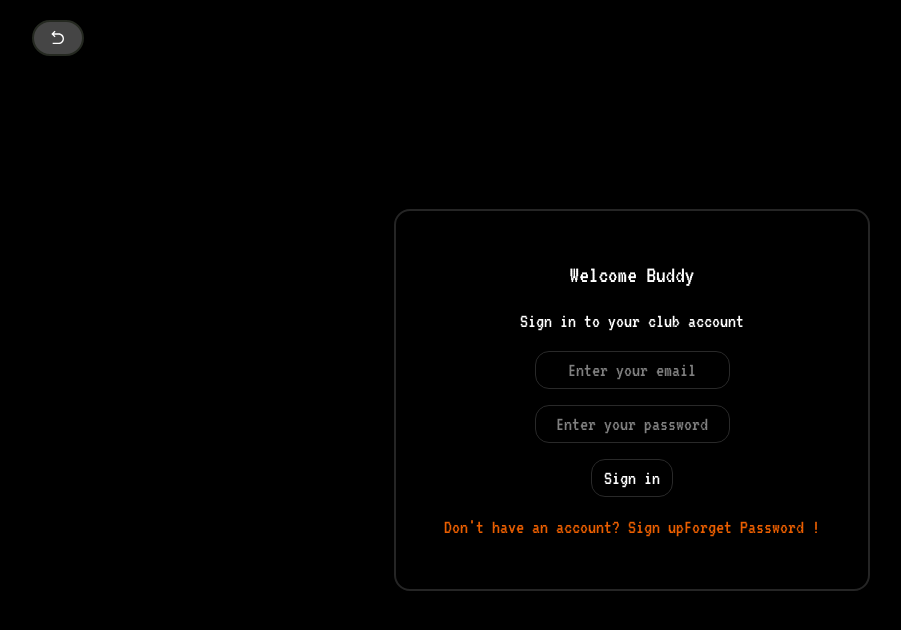
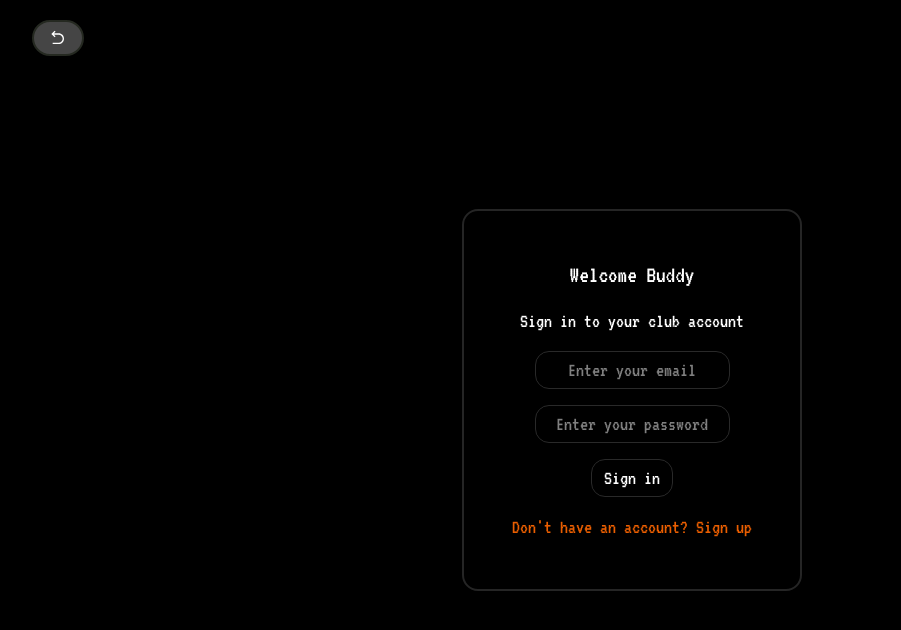
Before and after one commit to Souvick-bh/pplfulia, a Next.js app: page /auth in a window 1280 px wide. Shown: the top 630 px of the page, without its empty margins (8-909 px from the left). Built offline with nearby package versions, Linux system fonts and the light colour scheme.

Commit message:
updated blog page

```diff
--- a/src/app/auth/page.tsx
+++ b/src/app/auth/page.tsx
@@ -34,6 +34,7 @@ const Auth = () => {
 
    const handleAuth = async (e: React.FormEvent) => {
         e.preventDefault();
+
         setLoading(true);
 
         try {
@@ -83,14 +84,15 @@ const Auth = () => {
         }
     };
 
-    const hendlePasswordReset = async() => {
-        const {  error } = await supabase2.auth.resetPasswordForEmail(email, {
-            redirectTo: 'https://pplfulia.vercel.app/forget',
-        })
-        if (error) {
-            console.log(error);
-        }
-    }
+    // const hendlePasswordReset = async() => {
+    //     setForgetP(true)
+    //     const {  error } = await supabase2.auth.resetPasswordForEmail(email, {
+    //         redirectTo: 'https://pplfulia.vercel.app/forget',
+    //     })
+    //     if (error) {
+    //         console.log(error);
+    //     }
+    // }
 
 //   const handleGoogleAuth = async () => {
 //     try {
@@ -138,11 +140,13 @@ const Auth = () => {
                     </div>
                 )}
 
-                <div className="flex justify-center">
-                    <input className="pt-1 pb-1 pl-3 pr-3 mb-4 rounded-xl border-1 border-[#292929] text-center" type="email" placeholder="Enter your email"
 
-                    required value={email} onChange={(e)=>setEmail(e.target.value)}/>
-                </div>
+                    <div className="flex justify-center">
+                        <input className="pt-1 pb-1 pl-3 pr-3 mb-4 rounded-xl border-1 border-[#292929] text-center" type="email" placeholder="Enter your email"
+
+                        required value={email} onChange={(e)=>setEmail(e.target.value)}/>
+                    </div>
+
 
                 <div className="flex justify-center">
                     <input className="pt-1 pb-1 pl-3 pr-3 mb-4 rounded-xl border-1 border-[#292929] text-center" type="password" placeholder="Enter your password"
@@ -154,16 +158,12 @@ const Auth = () => {
                 </button>
             </form>
 
-            <div>
+            <div className="flex flex-col">
                 <button className="text-[#ea5e00]" onClick={()=>setIsSignUp(!isSignUp)}>
                     {isSignUp?'Already have an account? Sign in'
                     : "Don't have an account? Sign up"}
                 </button>
-                    {!isSignUp && (
-                        <button className="text-[#ea5e00]" onClick={()=>hendlePasswordReset}>
-                        Forget Password !
-                    </button>
-                )}
+
             </div>
         </div>
 
--- a/src/app/seasons/page.tsx
+++ b/src/app/seasons/page.tsx
@@ -19,8 +19,9 @@ export default function Seasons() {
                     <RiArrowGoBackLine />
                 </button>
             </Link>
-            <h1 className="text-4xl">Very Soon...</h1>
-            <h1 className="text-2xl">Cause, we believe in fast shipments</h1>
+            <h1 className="text-2xl">we believe in fast shipments</h1>
+            <h1 className="text-xl">Dev ? feel free to contribute :</h1>
+            <a href="https://github.com/Souvick-bh/pplfulia" className='text-[#2cdace]'>https://github.com/Souvick-bh/pplfulia</a>
         </div>
     )
 }
```
